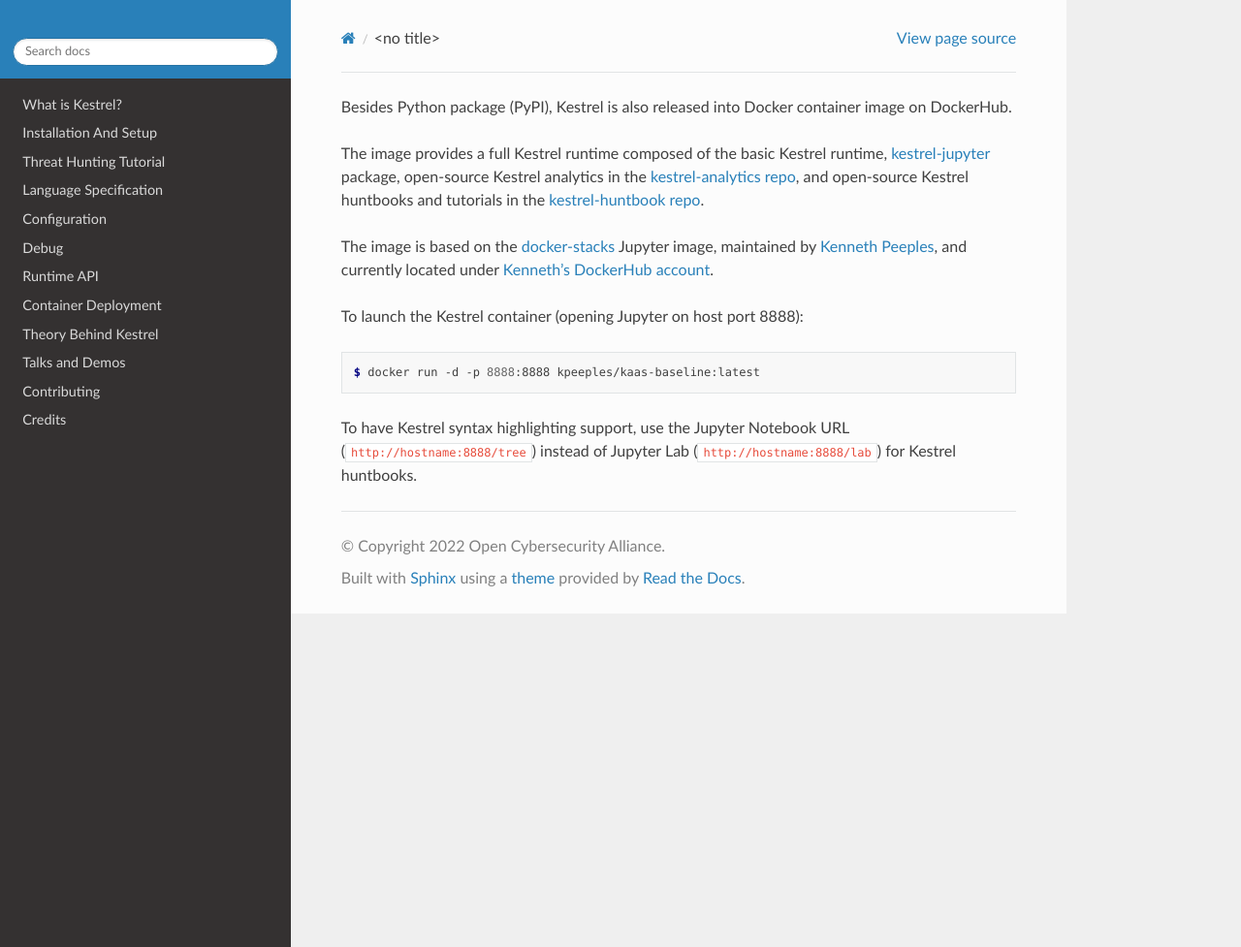
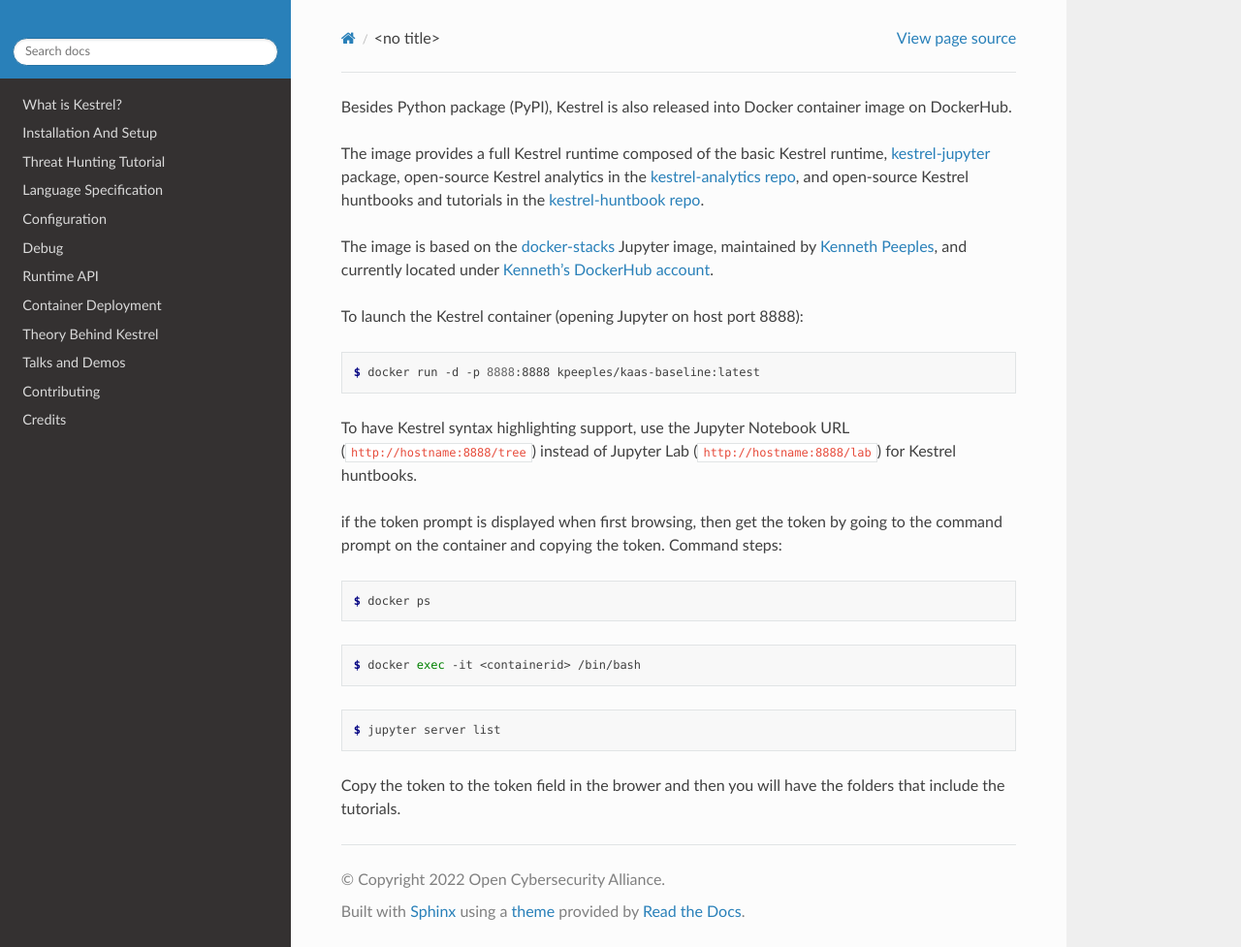
Before and after one commit to opencybersecurityalliance/kestrel-lang, a Sphinx documentation site: the page built from docs/deployment/dockerhub.rst, in a window 1280 px wide and 977 px high. Shown: the whole window at 97% size. Built offline with Sphinx 7.4.7 and the Read the Docs theme 2.0.0, drawn with Linux system fonts in a browser that asks for light colours.

Commit message:
Update dockerhub.rst

```diff
--- a/docs/deployment/dockerhub.rst
+++ b/docs/deployment/dockerhub.rst
@@ -17,6 +17,21 @@
 
 To have Kestrel syntax highlighting support, use the Jupyter Notebook URL (``http://hostname:8888/tree``) instead of Jupyter Lab (``http://hostname:8888/lab``) for Kestrel huntbooks.
 
+if the token prompt is displayed when first browsing, then get the token by going to the command prompt on the container and copying the token.  Command steps:
+
+.. code-block:: console
+
+    $ docker ps
+
+.. code-block:: console
+
+    $ docker exec -it <containerid> /bin/bash
+
+.. code-block:: console
+
+    $ jupyter server list
+
+Copy the token to the token field in the brower and then you will have the folders that include the tutorials.
 
 .. _kestrel-jupyter: https://github.com/opencybersecurityalliance/kestrel-jupyter
 .. _kestrel-analytics repo: https://github.com/opencybersecurityalliance/kestrel-analytics
```
